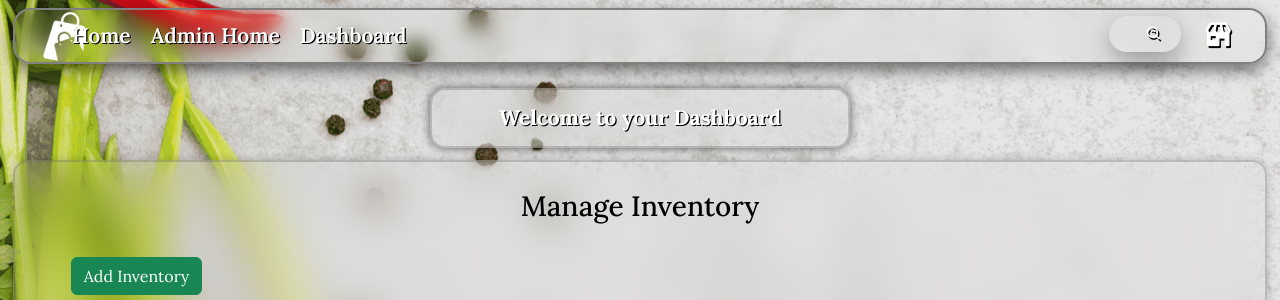
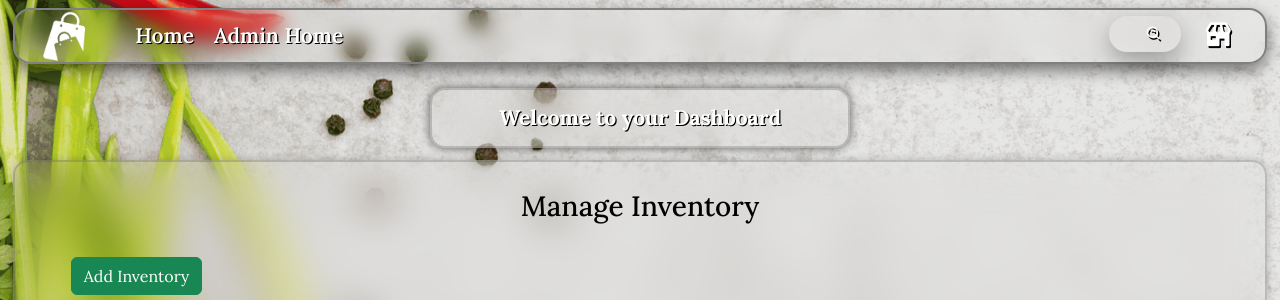
Before and after one commit to shrirang20/Grocery-Store-Flask-app, a Flask app: page /admindashboard in a window 1280 px wide. Shown: the top 300 px of the page. Run offline with Flask 3, Linux system fonts and the light colour scheme; a user stored in the database is signed in; data comes from the database, SQL or seed files in the repository.

Commit message:
Update admindashboard.html

```diff
--- a/templates/admindashboard.html
+++ b/templates/admindashboard.html
@@ -46,7 +46,6 @@
         <nav class="navbar">
             <a href="/" class="home">Home</a>
             <a href="/admindashboard" class="admin-home">Admin Home</a>
-            <a href="/graph" class="admin-home">Dashboard</a>
         </nav>
 
         <div class="body">
```
